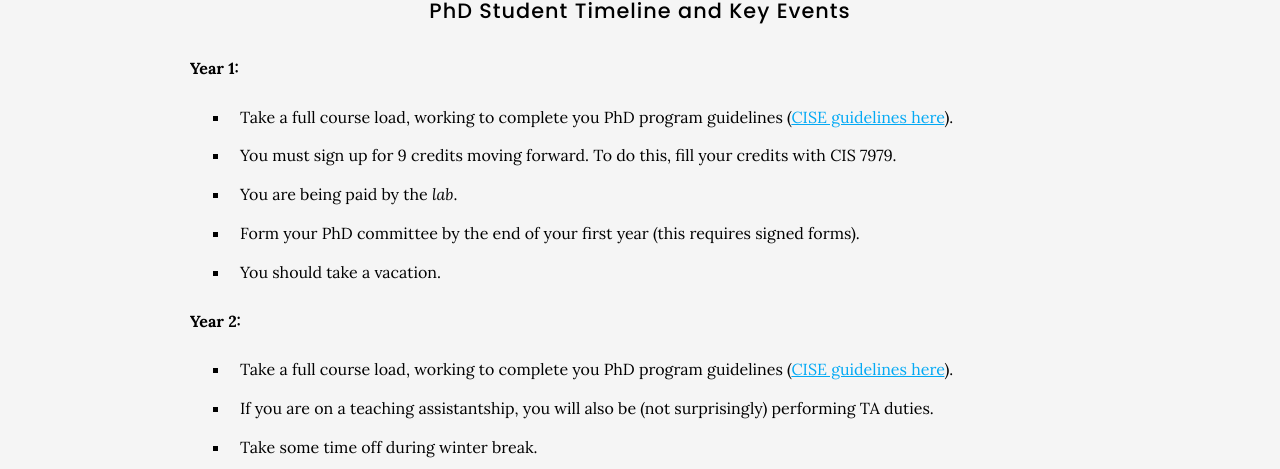
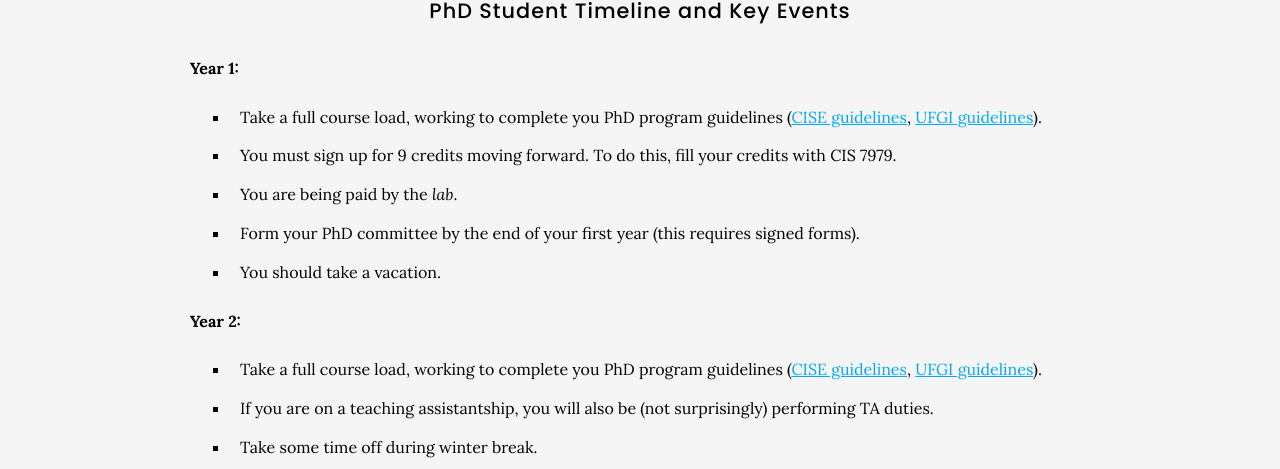
Before and after one commit to graim/GraimLabWebsite, a Jekyll site: the page built from onboarding/index.md, in a window 1280 px wide. Shown: the part 353-822 px from the top of the page. Built offline with Jekyll 4.4.1, drawn with Linux system fonts in a browser that asks for light colours; nearby versions of some CDN libraries.

Commit message:
Update index.md
adding UFGI graduate program policies link

```diff
--- a/onboarding/index.md
+++ b/onboarding/index.md
@@ -12,14 +12,14 @@
 ## PhD Student Timeline and Key Events
 
 **Year 1:**
-- Take a full course load, working to complete you PhD program guidelines ([CISE guidelines here](https://www.cise.ufl.edu/academics/graduate/phd/)).
+- Take a full course load, working to complete you PhD program guidelines ([CISE guidelines](https://www.cise.ufl.edu/academics/graduate/phd/), [UFGI guidelines](http://ufgi.ufl.edu/grad-program/graduate-policies/)).
 - You must sign up for 9 credits moving forward. To do this, fill your credits with CIS 7979.
 - You are being paid by the _lab_.
 - Form your PhD committee by the end of your first year (this requires signed forms).
 - You should take a vacation.
 
 **Year 2:**
-- Take a full course load, working to complete you PhD program guidelines ([CISE guidelines here](https://www.cise.ufl.edu/academics/graduate/phd/)).
+- Take a full course load, working to complete you PhD program guidelines ([CISE guidelines](https://www.cise.ufl.edu/academics/graduate/phd/), [UFGI guidelines](http://ufgi.ufl.edu/grad-program/graduate-policies/)).
 - If you are on a teaching assistantship, you will also be (not surprisingly) performing TA duties.
 - Take some time off during winter break.
 - If you are on a TAship, you are paid by the _department_ for the academic semester.
```
